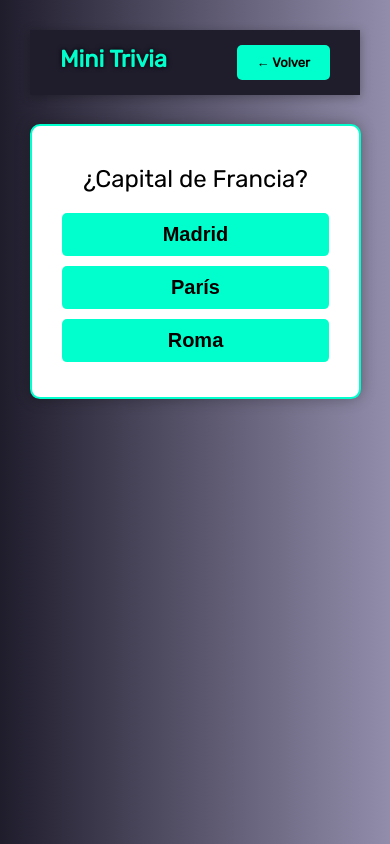
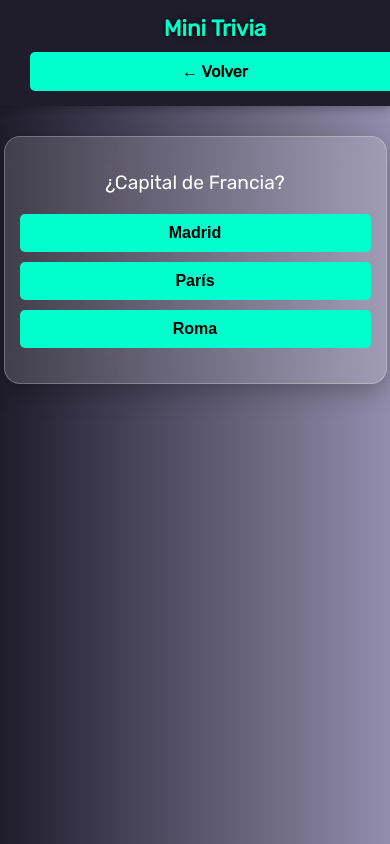
Before and after one commit to Incongo/juegosjs, a plain HTML site: page juego4/index.html in a window 390 px wide. Both pictures are taken after a click on the button "Comenzar". Drawn offline with Linux system fonts and the light colour scheme.

Commit message:
cambios y falta el trivia por acabar

```diff
--- a/juego4/index.html
+++ b/juego4/index.html
@@ -5,17 +5,15 @@
   <title>Mini Trivia</title>
   <link rel="stylesheet" href="style.css" />
   <meta name="viewport" content="width=device-width, initial-scale=1.0">
+</head>
+<body>
 
-
-</head>
   <header class="main-header">
     <div class="header-content">
       <h1 class="titulo">Mini Trivia</h1>
       <a href=".." class="volver-btn">← Volver</a>
     </div>
   </header>
-
-<body>
 
   <div id="inicio">
     <p>¿Estás listo para poner a prueba tus conocimientos?</p>
@@ -30,7 +28,6 @@
     </div>
   </div>
 
-
   <script src="script.js"></script>
 </body>
 </html>
--- a/juego4/style.css
+++ b/juego4/style.css
@@ -15,7 +15,6 @@ body {
   background: var(--bg);
   color: var(--text);
   text-align: center;
-  padding: 30px;
   margin: 0;
 }
 
@@ -57,12 +56,6 @@ body {
 }
 
 /* CONTENIDO */
-h1 {
-  font-size: 2em;
-  margin-bottom: 20px;
-  text-shadow: 0 0 3px #000;
-}
-
 #inicio {
   background-color: var(--glass);
   padding: 20px;
@@ -91,26 +84,37 @@ h1 {
 
 /* CARD */
 .card {
-  background-color: var(--card-bg);
-  color: var(--card-text);
-  padding: 20px;
-  border-radius: 10px;
+  background: rgba(255, 255, 255, 0.15); /* efecto vidrio */
+  backdrop-filter: blur(12px);
+  -webkit-backdrop-filter: blur(12px);
+  color: var(--text);
+  padding: 25px;
+  border-radius: 16px;
   max-width: 500px;
-  margin: auto;
-  box-shadow: 0 0 15px rgba(0, 0, 0, 0.3);
-  animation: saltito 1.5s infinite ease-in-out;
-  border: 2px solid var(--accent);
+  margin: 30px auto;
+  box-shadow: 0 8px 25px rgba(0, 0, 0, 0.25);
+  border: 1px solid rgba(255, 255, 255, 0.25);
+  animation: fadeUp 0.6s ease-out;
 }
 
-/* Animación tipo saltito */
-@keyframes saltito {
-  0%, 100% {
+.card:hover {
+  transform: translateY(-4px);
+  box-shadow: 0 12px 30px rgba(0, 0, 0, 0.35);
+  transition: transform 0.3s, box-shadow 0.3s;
+}
+
+/* Animación de entrada */
+@keyframes fadeUp {
+  from {
+    opacity: 0;
+    transform: translateY(20px);
+  }
+  to {
+    opacity: 1;
     transform: translateY(0);
   }
-  50% {
-    transform: translateY(-6px);
-  }
 }
+
 
 #pregunta {
   font-size: 1.2em;
@@ -143,38 +147,42 @@ h1 {
   text-shadow: 0 0 3px #000;
 }
 
-/* ANIMACIÓN ENTRADA */
-@keyframes fadeIn {
-  from { opacity: 0; transform: scale(0.95); }
-  to { opacity: 1; transform: scale(1); }
-}
+/* RESPONSIVE */
+@media (max-width: 600px) {
+  .header-content {
+    flex-direction: column;
+    gap: 10px;
+  }
 
-/* RESPONSIVE */
-@media (max-width: 764px) {
-  .card {
+  .titulo {
+    font-size: 1.4em;
+  }
+
+  .volver-btn {
+    width: 100%;
+    text-align: center;
+  }
+
+  #inicio, .card {
     width: 90%;
     padding: 15px;
   }
 
   #opciones button {
-    width: 90%;
+    width: 100%;
+  }
+}
+
+@media (min-width: 601px) and (max-width: 900px) {
+  .titulo {
+    font-size: 1.6em;
   }
 
-  .header-content {
-    font-size: 13px;
-    align-items: flex-start;
-    gap: 10px;
+  #inicio, .card {
+    width: 80%;
   }
 
-  .volver-btn {
-    align-self: flex-end;
-  }
-
-  #quiz {
-    font-size: 20px;
-  }
-
-  h1 {
-    font-size: 1.4em;
+  #opciones button {
+    width: 80%;
   }
 }
--- a/style.css
+++ b/style.css
@@ -87,7 +87,7 @@ main{
 }
 
 
-/* Responsive */
+/* Responsive
 @media (max-width: 500px) {
   .botonera {
     flex-direction: row;
@@ -105,4 +105,4 @@ main{
     font-size: 1.4em;
   }
 
-}
+} */
```
Lines whose indentation alone changed are shown as unchanged.
